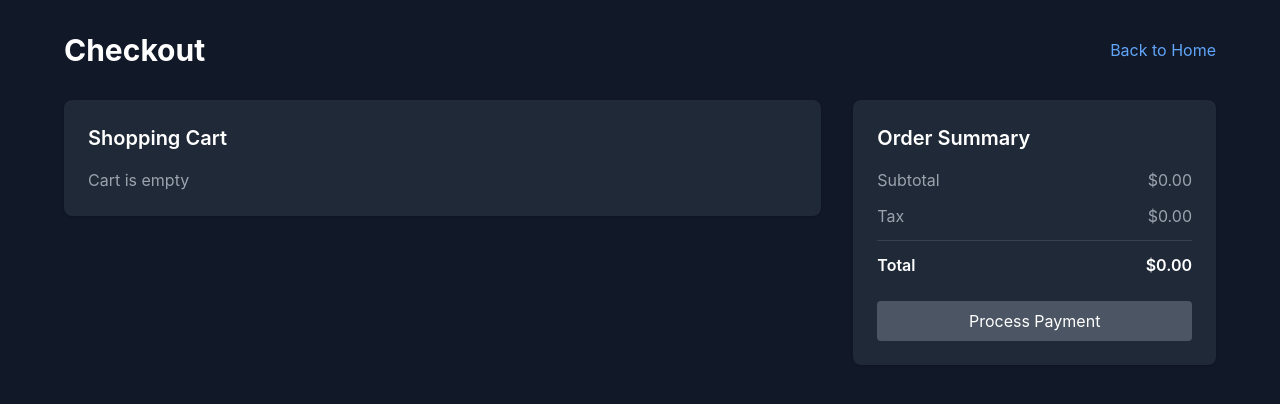
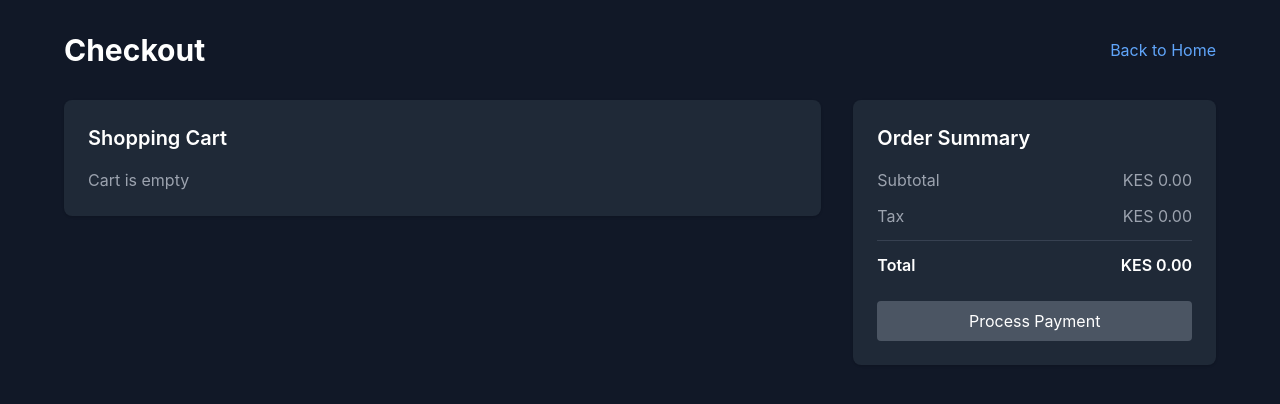
Before and after one commit to brunowachira001-coder/smart-pos-system, a Next.js app: page /checkout in a window 1280 px wide. Shown: the top 404 px of the page. Built offline with nearby package versions, Linux system fonts and the light colour scheme.

Commit message:
Change currency from USD to Kenyan Shillings (KES)

```diff
--- a/app/checkout/page.tsx
+++ b/app/checkout/page.tsx
@@ -60,7 +60,7 @@ export default function Checkout() {
                         <p className="text-sm text-gray-400">Qty: {item.quantity}</p>
                       </div>
                       <div className="flex items-center gap-4">
-                        <p className="font-semibold text-white">${(item.price * item.quantity).toFixed(2)}</p>
+                        <p className="font-semibold text-white">KES {(item.price * item.quantity).toFixed(2)}</p>
                         <button
                           onClick={() => removeFromCart(item.id)}
                           className="text-red-400 hover:text-red-300"
@@ -80,15 +80,15 @@ export default function Checkout() {
             <div className="space-y-3 mb-6">
               <div className="flex justify-between text-gray-400">
                 <span>Subtotal</span>
-                <span>${cartTotal.toFixed(2)}</span>
+                <span>KES {cartTotal.toFixed(2)}</span>
               </div>
               <div className="flex justify-between text-gray-400">
                 <span>Tax</span>
-                <span>${(cartTotal * 0.1).toFixed(2)}</span>
+                <span>KES {(cartTotal * 0.1).toFixed(2)}</span>
               </div>
               <div className="border-t border-gray-700 pt-3 flex justify-between font-semibold text-white">
                 <span>Total</span>
-                <span>${(cartTotal * 1.1).toFixed(2)}</span>
+                <span>KES {(cartTotal * 1.1).toFixed(2)}</span>
               </div>
             </div>
             <button
--- a/app/dashboard/page.tsx
+++ b/app/dashboard/page.tsx
@@ -36,7 +36,7 @@ export default function Dashboard() {
         <div className="grid grid-cols-1 md:grid-cols-3 gap-6 mb-8">
           <div className="bg-gray-800 p-6 rounded-lg shadow">
             <h3 className="text-gray-400 text-sm font-medium mb-2">Total Sales</h3>
-            <p className="text-3xl font-bold text-white">${stats.totalSales.toFixed(2)}</p>
+            <p className="text-3xl font-bold text-white">KES {stats.totalSales.toFixed(2)}</p>
           </div>
 
           <div className="bg-gray-800 p-6 rounded-lg shadow">
--- a/app/products/page.tsx
+++ b/app/products/page.tsx
@@ -112,7 +112,7 @@ export default function Products() {
                   products.map((product) => (
                     <tr key={product.id} className={isDark ? 'border-b border-gray-700 hover:bg-gray-700' : 'border-b border-gray-200 hover:bg-gray-50'}>
                       <td className={`px-6 py-4 text-sm ${isDark ? 'text-white' : 'text-gray-900'}`}>{product.name}</td>
-                      <td className={`px-6 py-4 text-sm ${isDark ? 'text-white' : 'text-gray-900'}`}>${product.price.toFixed(2)}</td>
+            <td className={`px-6 py-4 text-sm ${isDark ? 'text-white' : 'text-gray-900'}`}>KES {product.price.toFixed(2)}</td>
                       <td className={`px-6 py-4 text-sm ${isDark ? 'text-white' : 'text-gray-900'}`}>{product.quantity}</td>
                       <td className="px-6 py-4 text-sm">
                         <button className="text-blue-400 hover:text-blue-300 mr-4">Edit</button>
--- a/app/transactions/page.tsx
+++ b/app/transactions/page.tsx
@@ -70,7 +70,7 @@ export default function Transactions() {
                     <td className="px-6 py-4 text-sm text-white">{transaction.id}</td>
                     <td className="px-6 py-4 text-sm text-white">{transaction.date}</td>
                     <td className="px-6 py-4 text-sm text-white">{transaction.items}</td>
-                    <td className="px-6 py-4 text-sm text-white">${transaction.amount.toFixed(2)}</td>
+                    <td className="px-6 py-4 text-sm text-white">KES {transaction.amount.toFixed(2)}</td>
                   </tr>
                 ))
               )}
```
